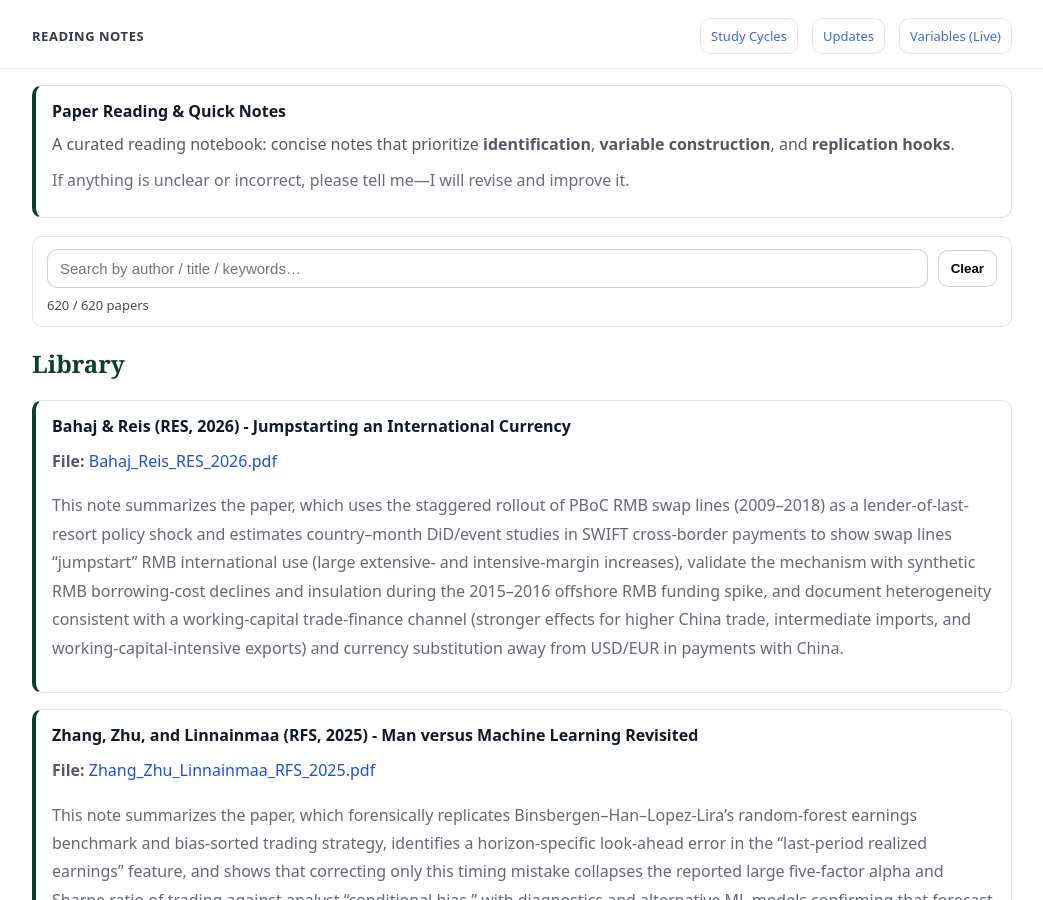
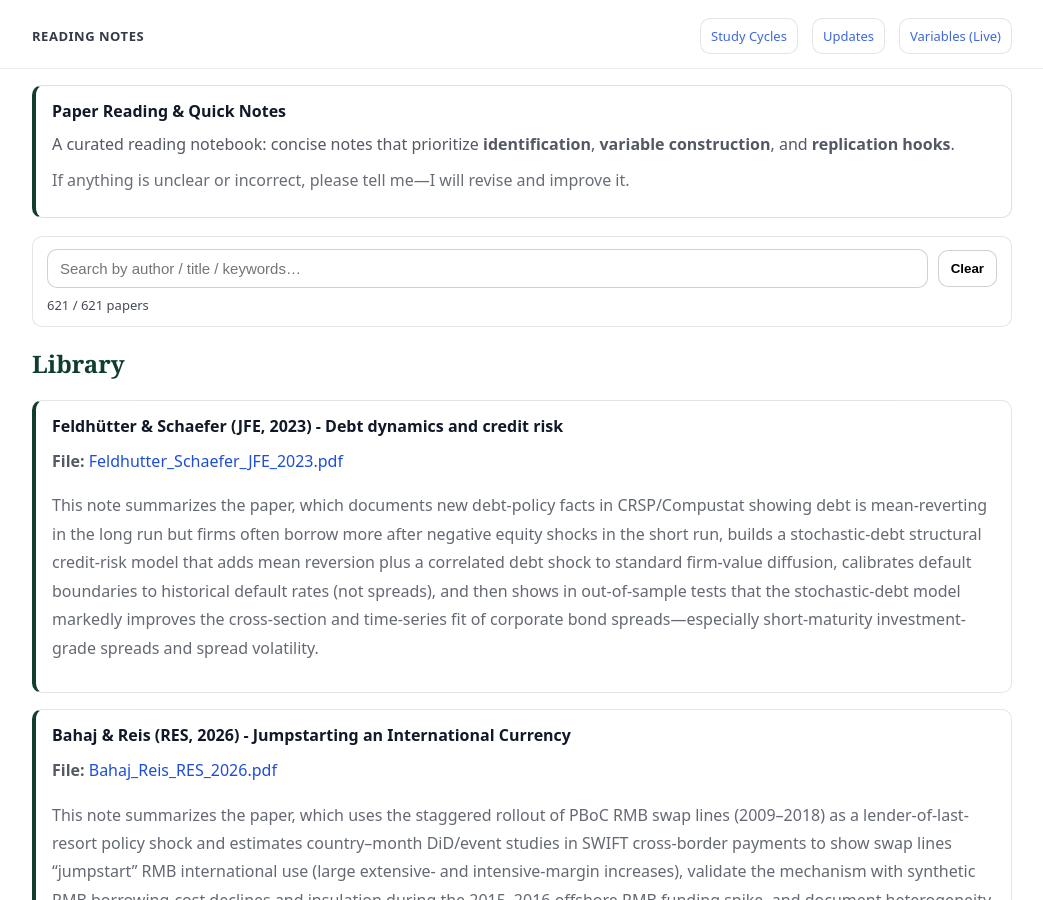
Before and after one commit to yaxinzn/study-archive, a Jekyll site: the page built from reading/index.md, in a window 1280 px wide and 900 px high. Shown: the whole window, without its empty margins (118-1161 px from the left). Built offline with Jekyll 4.4.1, drawn with Linux system fonts in a browser that asks for light colours.

Commit message:
Reading: add/update Feldhutter_Schaefer_JFE_2023.pdf

```diff
--- a/_data/reading.yml
+++ b/_data/reading.yml
@@ -1,3 +1,7 @@
+- title: "Feldhütter & Schaefer (JFE, 2023) - Debt dynamics and credit risk"
+  file: "Feldhutter_Schaefer_JFE_2023.pdf"
+  desc: "This note summarizes the paper, which documents new debt-policy facts in CRSP/Compustat showing debt is mean-reverting in the long run but firms often borrow more after negative equity shocks in the short run, builds a stochastic-debt structural credit-risk model that adds mean reversion plus a correlated debt shock to standard firm-value diffusion, calibrates default boundaries to historical default rates (not spreads), and then shows in out-of-sample tests that the stochastic-debt model markedly improves the cross-section and time-series fit of corporate bond spreads—especially short-maturity investment-grade spreads and spread volatility."
+
 - title: "Bahaj & Reis (RES, 2026) - Jumpstarting an International Currency"
   file: "Bahaj_Reis_RES_2026.pdf"
   desc: "This note summarizes the paper, which uses the staggered rollout of PBoC RMB swap lines (2009–2018) as a lender-of-last-resort policy shock and estimates country–month DiD/event studies in SWIFT cross-border payments to show swap lines “jumpstart” RMB international use (large extensive- and intensive-margin increases), validate the mechanism with synthetic RMB borrowing-cost declines and insulation during the 2015–2016 offshore RMB funding spike, and document heterogeneity consistent with a working-capital trade-finance channel (stronger effects for higher China trade, intermediate imports, and working-capital-intensive exports) and currency substitution away from USD/EUR in payments with China."
```
Also changed, not shown: 1 other file.
